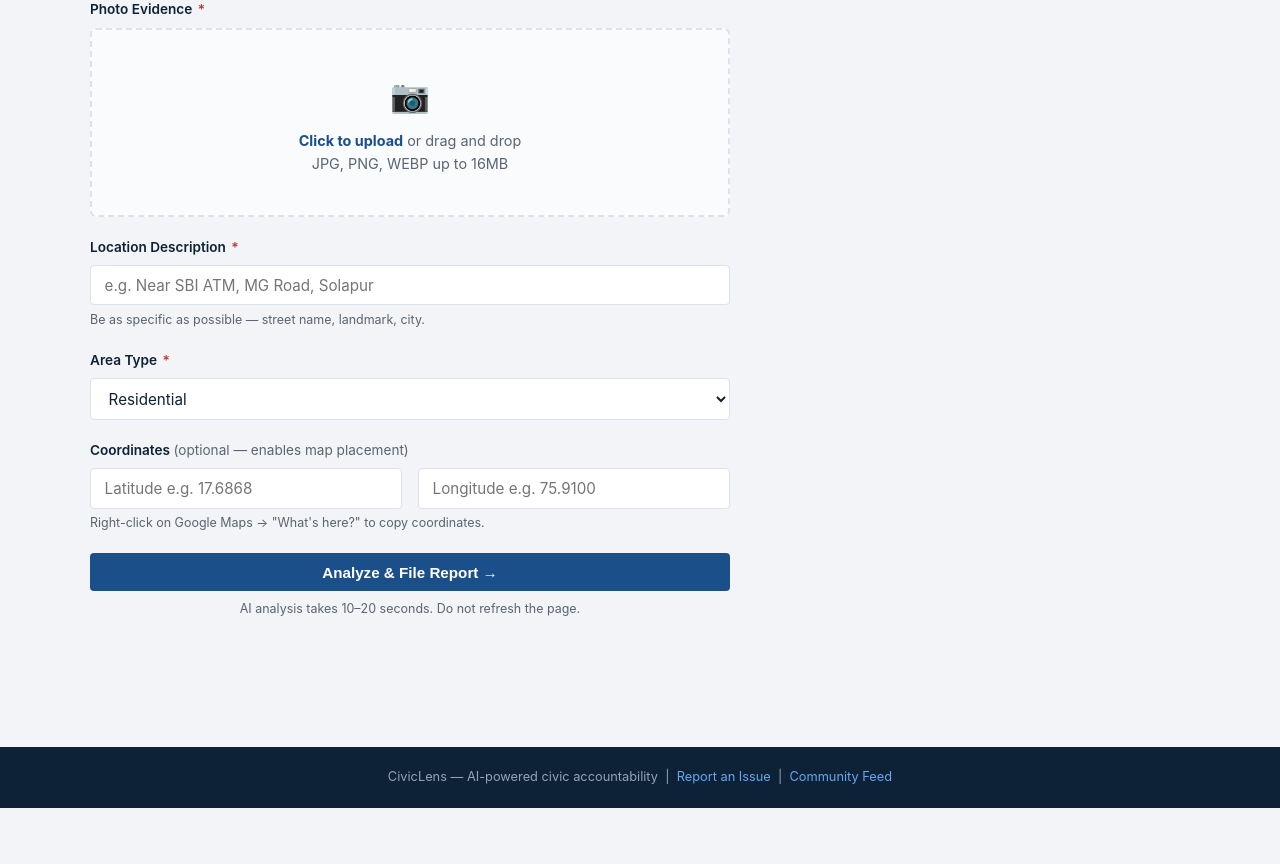
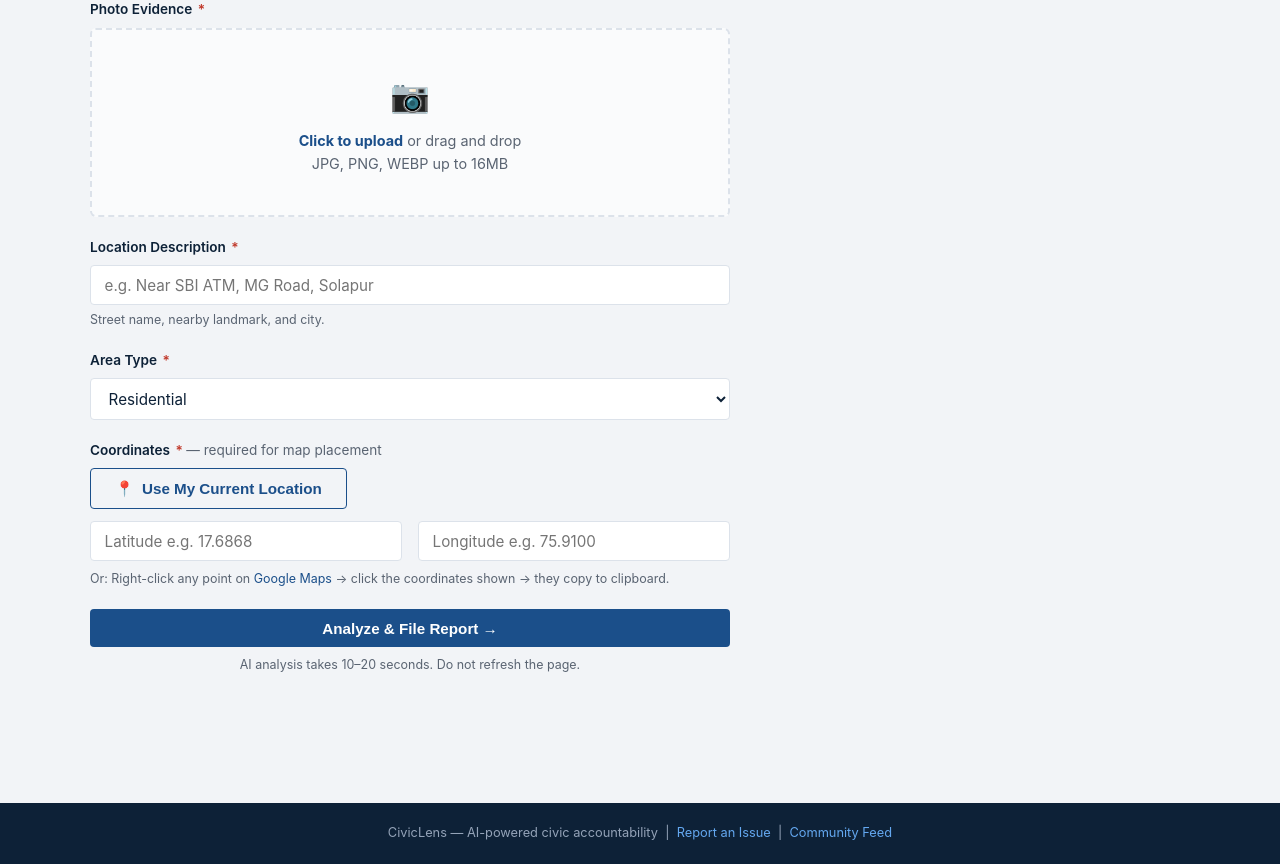
Before and after one commit to JagtapRajnandini/CivicLens, a Flask app: page /report in a window 1280 px wide. Shown: the part 199-1063 px from the top of the page. Before the commit the page ends 1007 px from the top, so only its background shows below. Run offline with Flask 3, Linux system fonts and the light colour scheme.

Commit message:
feat: add mandatory GPS coordinates with browser geolocation auto-detect

```diff
--- a/templates/report.html
+++ b/templates/report.html
@@ -11,6 +11,7 @@
   <div style="max-width: 640px;">
     <form method="POST" action="{{ url_for('report_submit') }}" enctype="multipart/form-data" id="reportForm">
 
+      <!-- PHOTO UPLOAD -->
       <div class="form-group">
         <label class="form-label">Photo Evidence <span class="required">*</span></label>
         <div class="upload-zone" id="uploadZone" onclick="document.getElementById('imageInput').click()">
@@ -24,13 +25,15 @@
         </div>
       </div>
 
+      <!-- LOCATION TEXT -->
       <div class="form-group">
         <label class="form-label" for="location_text">Location Description <span class="required">*</span></label>
         <input type="text" class="form-control" name="location_text" id="location_text"
                placeholder="e.g. Near SBI ATM, MG Road, Solapur" required>
-        <p class="form-hint">Be as specific as possible — street name, landmark, city.</p>
+        <p class="form-hint">Street name, nearby landmark, and city.</p>
       </div>
 
+      <!-- AREA TYPE -->
       <div class="form-group">
         <label class="form-label" for="area_type">Area Type <span class="required">*</span></label>
         <select class="form-control" name="area_type" id="area_type">
@@ -42,17 +45,41 @@
         </select>
       </div>
 
+      <!-- COORDINATES — MANDATORY -->
       <div class="form-group">
-        <label class="form-label">Coordinates <span style="color:var(--text-secondary);font-weight:400;">(optional — enables map placement)</span></label>
+        <label class="form-label">
+          Coordinates <span class="required">*</span>
+          <span style="color:var(--text-secondary);font-weight:400;font-size:0.85rem;">
+            — required for map placement
+          </span>
+        </label>
+
+        <!-- GPS button -->
+        <button type="button" id="gpsBtn" class="btn btn-outline"
+                style="margin-bottom:0.75rem;display:flex;align-items:center;gap:0.5rem;">
+          <span id="gpsBtnIcon">📍</span>
+          <span id="gpsBtnText">Use My Current Location</span>
+        </button>
+
+        <div id="locationStatus" class="form-hint" style="display:none;margin-bottom:0.5rem;"></div>
+
         <div class="form-row">
           <div>
-            <input type="text" class="form-control" name="latitude" placeholder="Latitude e.g. 17.6868">
+            <input type="text" class="form-control" name="latitude" id="latitude"
+                   placeholder="Latitude e.g. 17.6868" required pattern="-?\d+\.?\d*"
+                   title="Enter a valid latitude">
           </div>
           <div>
-            <input type="text" class="form-control" name="longitude" placeholder="Longitude e.g. 75.9100">
+            <input type="text" class="form-control" name="longitude" id="longitude"
+                   placeholder="Longitude e.g. 75.9100" required pattern="-?\d+\.?\d*"
+                   title="Enter a valid longitude">
           </div>
         </div>
-        <p class="form-hint">Right-click on Google Maps → "What's here?" to copy coordinates.</p>
+        <p class="form-hint mt-1">
+          Or: Right-click any point on
+          <a href="https://maps.google.com" target="_blank" rel="noopener">Google Maps</a>
+          → click the coordinates shown → they copy to clipboard.
+        </p>
       </div>
 
       <button type="submit" class="btn btn-primary w-full" id="submitBtn">
@@ -68,11 +95,12 @@
 
 {% block scripts %}
 <script>
-const zone = document.getElementById('uploadZone');
-const input = document.getElementById('imageInput');
-const preview = document.getElementById('uploadPreview');
-const previewImg = document.getElementById('previewImg');
-const form = document.getElementById('reportForm');
+// ── Upload zone ──────────────────────────────────────────────────
+const zone      = document.getElementById('uploadZone');
+const input     = document.getElementById('imageInput');
+const preview   = document.getElementById('uploadPreview');
+const previewImg= document.getElementById('previewImg');
+const form      = document.getElementById('reportForm');
 const submitBtn = document.getElementById('submitBtn');
 
 input.addEventListener('change', function() {
@@ -98,7 +126,71 @@ zone.addEventListener('drop', e => {
   }
 });
 
-form.addEventListener('submit', function() {
+// ── GPS location ─────────────────────────────────────────────────
+const gpsBtn    = document.getElementById('gpsBtn');
+const gpsBtnIcon= document.getElementById('gpsBtnIcon');
+const gpsBtnText= document.getElementById('gpsBtnText');
+const statusEl  = document.getElementById('locationStatus');
+const latInput  = document.getElementById('latitude');
+const lngInput  = document.getElementById('longitude');
+
+function setLocationStatus(msg, color) {
+  statusEl.style.display = 'block';
+  statusEl.style.color = color || 'var(--text-secondary)';
+  statusEl.textContent = msg;
+}
+
+gpsBtn.addEventListener('click', function() {
+  if (!navigator.geolocation) {
+    setLocationStatus('GPS not supported in this browser. Please enter coordinates manually.', 'var(--alert-red)');
+    return;
+  }
+
+  gpsBtnIcon.textContent = '⏳';
+  gpsBtnText.textContent = 'Getting location…';
+  gpsBtn.disabled = true;
+
+  navigator.geolocation.getCurrentPosition(
+    function(position) {
+      const lat = position.coords.latitude.toFixed(6);
+      const lng = position.coords.longitude.toFixed(6);
+      latInput.value = lat;
+      lngInput.value = lng;
+      gpsBtnIcon.textContent = '✅';
+      gpsBtnText.textContent = 'Location obtained';
+      gpsBtn.style.borderColor = 'var(--resolved-green)';
+      gpsBtn.style.color = 'var(--resolved-green)';
+      setLocationStatus(
+        `📍 GPS coordinates captured: ${lat}, ${lng} (accuracy ±${Math.round(position.coords.accuracy)}m)`,
+        'var(--resolved-green)'
+      );
+    },
+    function(error) {
+      gpsBtnIcon.textContent = '📍';
+      gpsBtnText.textContent = 'Use My Current Location';
+      gpsBtn.disabled = false;
+      const messages = {
+        1: 'Location permission denied. Please allow location access or enter coordinates manually.',
+        2: 'Location unavailable. Please enter coordinates manually.',
+        3: 'Location request timed out. Please try again or enter coordinates manually.',
+      };
+      setLocationStatus(messages[error.code] || 'Location error. Please enter coordinates manually.', 'var(--alert-orange)');
+    },
+    { enableHighAccuracy: true, timeout: 10000, maximumAge: 0 }
+  );
+});
+
+// ── Form submission guard ────────────────────────────────────────
+form.addEventListener('submit', function(e) {
+  if (!latInput.value.trim() || !lngInput.value.trim()) {
+    e.preventDefault();
+    setLocationStatus(
+      'Coordinates are required. Use "Get My Location" or enter them manually.',
+      'var(--alert-red)'
+    );
+    latInput.focus();
+    return;
+  }
   submitBtn.disabled = true;
   submitBtn.textContent = 'Analyzing... please wait';
 });
```
